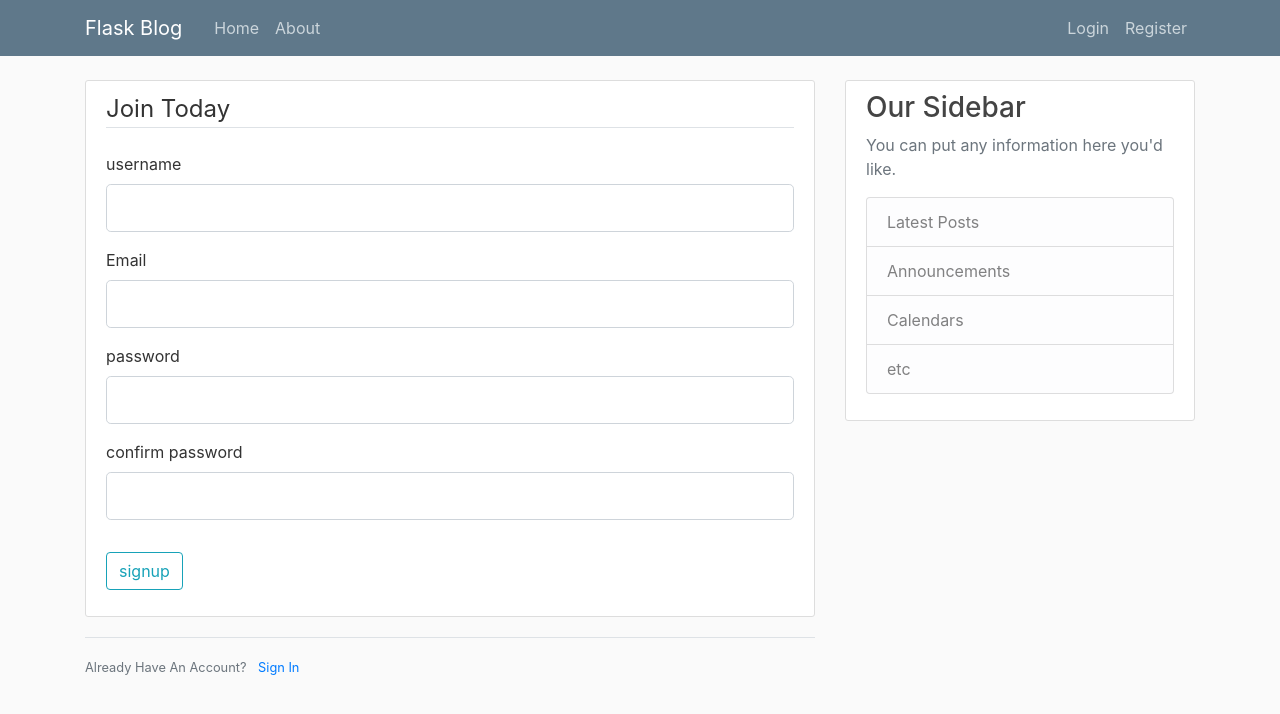
After one commit to audualiyuehezu/flaskblog, a Flask app: page /register in a window 1280 px wide. The commit adds this page. Shown: the top 714 px of the page. Run offline with Flask 2, Linux system fonts and the light colour scheme; some libraries are stand-ins or nearby versions.

Commit message:
app update

```diff
--- a/Flask_Blog/flaskblog.py
+++ b/Flask_Blog/flaskblog.py
@@ -1,5 +1,9 @@
 from flask import Flask, render_template, url_for
+from forms import RegistrationForm, LoginForm
+
 app = Flask(__name__)
+
+app.config['SECRET_KEY']='cfebcdd90ba71f0c3ad5c64b699bbdd7'
 
 posts = [{
            'author':'Audu aliyu',
@@ -24,5 +28,15 @@ def hello_world():
 def about_page():
     return render_template("about.html", title="about")
 
+@app.route("/register", methods=['GET', 'POST'])
+def register():
+    form = RegistrationForm()
+    return render_template("register.html", title="Register", form=form)
+
+@app.route("/login")
+def login():
+    form = LoginForm()()
+    return render_template("login.html", title="Login", form=form)
+
 if __name__ == '__main__':
     app.run(debug=True)
--- /dev/null
+++ b/Flask_Blog/forms.py
@@ -0,0 +1,17 @@
+from flask_wtf import FlaskForm
+from wtforms import StringField, PasswordField, BooleanField, SubmitField
+from wtforms.validators import DataRequired, Length, Email, EqualTo
+
+class RegistrationForm(FlaskForm):
+    username = StringField('username', validators = [DataRequired(),Length(min=2,max=20)])
+    email = StringField('Email', validators = [DataRequired(),Email()])
+    password = PasswordField('password',validators=[DataRequired()])
+    confirm_password = PasswordField('confirm password',validators=[DataRequired(),EqualTo('password')])
+
+    submit   = SubmitField('signup')
+
+class LoginForm(FlaskForm):
+    email = StringField('Email', validators=[DataRequired(), Email()])
+    password = PasswordField('password', validators=[DataRequired()])
+    remember = BooleanField('Remember Me')
+    login = SubmitField('Login')
--- /dev/null
+++ b/Flask_Blog/static/main.css
@@ -0,0 +1,80 @@
+body {
+  background: #fafafa;
+  color: #333333;
+  margin-top: 5rem;
+}
+
+h1, h2, h3, h4, h5, h6 {
+  color: #444444;
+}
+
+.bg-steel {
+  background-color: #5f788a;
+}
+
+.site-header .navbar-nav .nav-link {
+  color: #cbd5db;
+}
+
+.site-header .navbar-nav .nav-link:hover {
+  color: #ffffff;
+}
+
+.site-header .navbar-nav .nav-link.active {
+  font-weight: 500;
+}
+
+.content-section {
+  background: #ffffff;
+  padding: 10px 20px;
+  border: 1px solid #dddddd;
+  border-radius: 3px;
+  margin-bottom: 20px;
+}
+
+.article-title {
+  color: #444444;
+}
+
+a.article-title:hover {
+  color: #428bca;
+  text-decoration: none;
+}
+
+.article-content {
+  white-space: pre-line;
+}
+
+.article-img {
+  height: 65px;
+  width: 65px;
+  margin-right: 16px;
+}
+
+.article-metadata {
+  padding-bottom: 1px;
+  margin-bottom: 4px;
+  border-bottom: 1px solid #e3e3e3
+}
+
+.article-metadata a:hover {
+  color: #333;
+  text-decoration: none;
+}
+
+.article-svg {
+  width: 25px;
+  height: 25px;
+  vertical-align: middle;
+}
+
+.account-img {
+  height: 125px;
+  width: 125px;
+  margin-right: 20px;
+  margin-bottom: 16px;
+}
+
+.account-heading {
+  font-size: 2.5rem;
+}
--- a/Flask_Blog/templates/layout.html
+++ b/Flask_Blog/templates/layout.html
@@ -1,5 +1,6 @@
 <!DOCTYPE html>
 <html>
+
 <head>
     <!-- Required meta tags -->
     <meta charset="utf-8">
@@ -16,6 +17,7 @@
         <title>Flask Blog</title>
     {% endif %}
 </head>
+
 <body>
     <header class="site-header">
       <nav class="navbar navbar-expand-md navbar-dark bg-steel fixed-top">
@@ -38,6 +40,7 @@
         </div>
       </nav>
     </header>
+
     <main role="main" class="container">
       <div class="row">
         <div class="col-md-8">
--- /dev/null
+++ b/Flask_Blog/templates/register.html
@@ -0,0 +1,72 @@
+{% extends "layout.html" %}
+{% block content %}
+    <div class="content-section">
+        <form method="POST" action="">
+            {{ form.hidden_tag() }}
+            <fieldset class="form-group">
+                <legend class="border-bottom mb-4">Join Today</legend>
+                <div class="form-group">
+                    {{ form.username.label(class="form-control-label") }}
+
+                    {% if form.username.errors %}
+                        {{ form.username(class="form-control form-control-lg is-invalid") }}
+                        <div class="invalid-feedback">
+                            {% for error in form.username.errors %}
+                                <span>{{ error }}</span>
+                            {% endfor %}
+                        </div>
+                    {% else %}
+                        {{ form.username(class="form-control form-control-lg") }}
+                    {% endif %}
+                </div>
+                <div class="form-group">
+                    {{ form.email.label(class="form-control-label") }}
+                    {% if form.email.errors %}
+                        {{ form.email(class="form-control form-control-lg is-invalid") }}
+                        <div class="invalid-feedback">
+                            {% for error in form.email.errors %}
+                                <span>{{ error }}</span>
+                            {% endfor %}
+                        </div>
+                    {% else %}
+                        {{ form.email(class="form-control form-control-lg") }}
+                    {% endif %}
+                </div>
+                <div class="form-group">
+                    {{ form.password.label(class="form-control-label") }}
+                    {% if form.password.errors %}
+                        {{ form.password(class="form-control form-control-lg is-invalid") }}
+                        <div class="invalid-feedback">
+                            {% for error in form.password.errors %}
+                                <span>{{ error }}</span>
+                            {% endfor %}
+                        </div>
+                    {% else %}
+                        {{ form.password(class="form-control form-control-lg") }}
+                    {% endif %}
+                </div>
+                <div class="form-group">
+                    {{ form.confirm_password.label(class="form-control-label") }}
+                    {% if form.confirm_password.errors %}
+                        {{ form.confirm_password(class="form-control form-control-lg is-invalid") }}
+                        <div class="invalid-feedback">
+                            {% for error in form.confirm_password.errors %}
+                                <span>{{ error }}</span>
+                            {% endfor %}
+                        </div>
+                    {% else %}
+                        {{ form.confirm_password(class="form-control form-control-lg") }}
+                    {% endif %}
+                </div>
+            </fieldset>
+            <div class="form-group">
+                {{ form.submit(class="btn btn-outline-info") }}
+            </div>
+        </form>
+    </div>
+    <div class="border-top pt-3">
+        <small class="text-muted">
+            Already Have An Account? <a class="ml-2" href="{{ url_for('login') }}">Sign In</a>
+        </small>
+    </div>
+{% endblock content %}
```
Also changed, not shown: Flask_Blog/templates/static/main.css (deleted, +0 -80 lines), Flask_Blog/templates/login.html (added).
